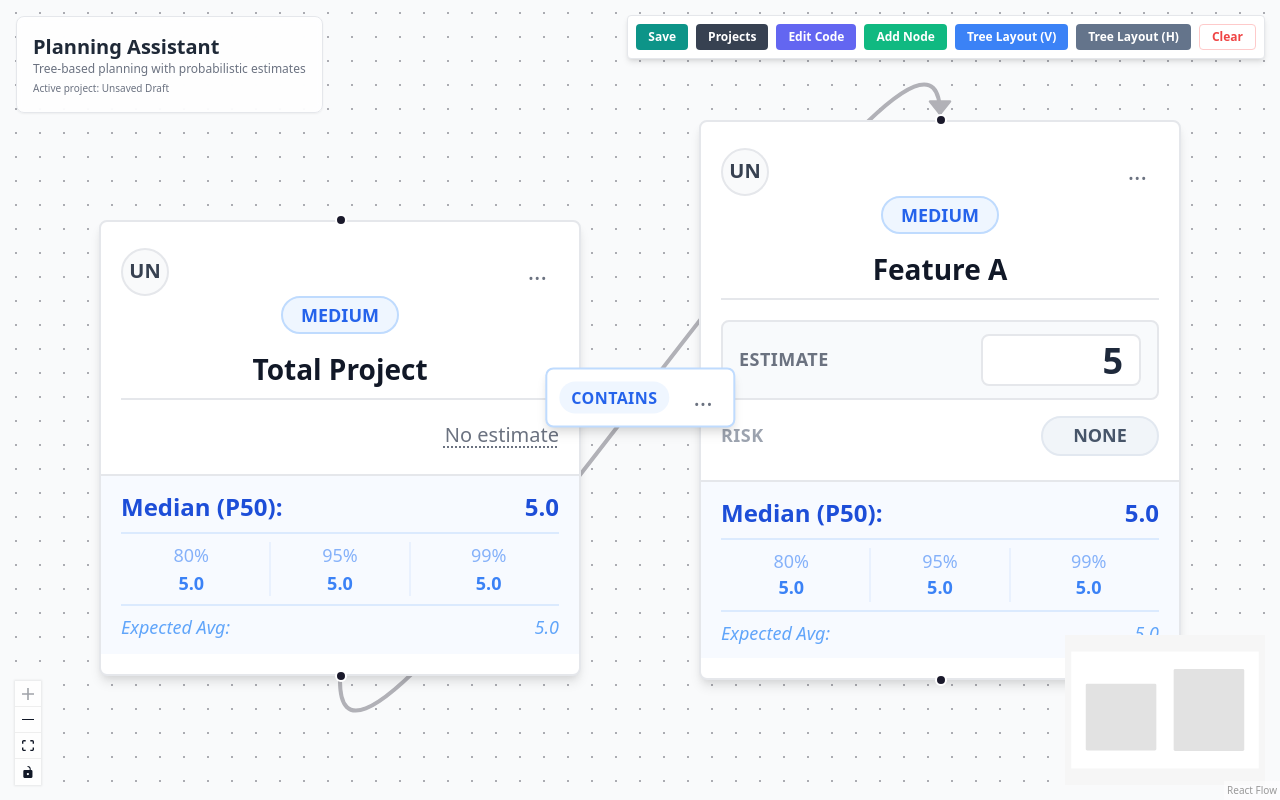
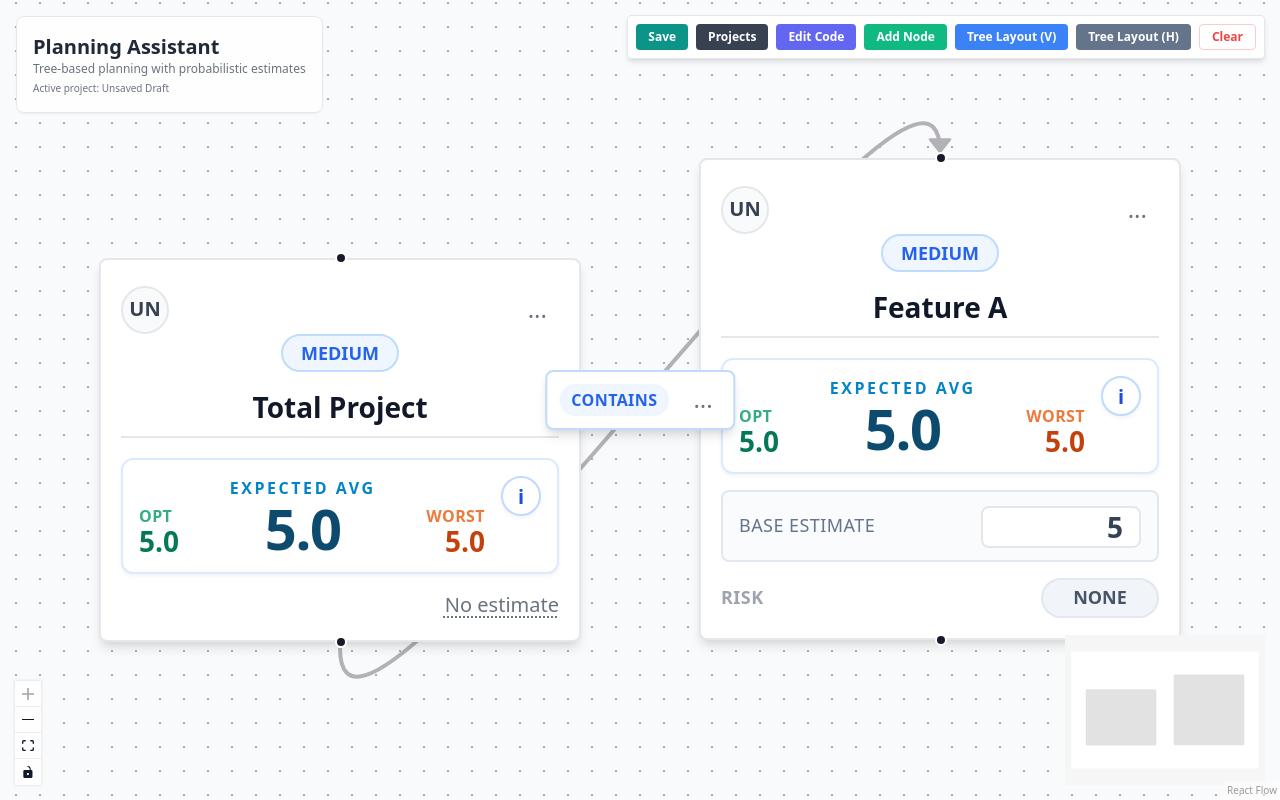
Before and after one commit to vladimirshefer/project-planner, a React (Vite) app: page /projects/new in a window 1280 px wide. Built offline with nearby package versions, Linux system fonts and the light colour scheme.

Commit message:
rework estimates visual

```diff
--- a/src/components/NodeView.tsx
+++ b/src/components/NodeView.tsx
@@ -38,7 +38,7 @@ export function NodeView({
   skillSuggestions: string[]
   priorities: Priority[]
   riskLevels: ProjectStats.RiskLevel[]
-  totals: ReturnType<typeof ProjectStats.extractViewMarks> | null
+  totals: ProjectStats.ViewMarks | null
   onUpdateData: (key: keyof NodeData, value: any) => void
   onDeleteNode: () => void
 }) {
@@ -46,10 +46,12 @@ export function NodeView({
   const [isSkillsEnabled, setIsSkillsEnabled] = useState((data.requiredSkills?.length ?? 0) > 0)
   const [isAssigneeOpen, setIsAssigneeOpen] = useState(false)
   const [isOptionsOpen, setIsOptionsOpen] = useState(false)
+  const [isEstimateInfoOpen, setIsEstimateInfoOpen] = useState(false)
   const [isEditingEstimate, setIsEditingEstimate] = useState(false)
   const [draftEstimate, setDraftEstimate] = useState('')
   const assigneeMenuRef = useRef<HTMLDivElement | null>(null)
   const optionsMenuRef = useRef<HTMLDivElement | null>(null)
+  const estimateInfoRef = useRef<HTMLDivElement | null>(null)
   const estimateInputRef = useRef<HTMLInputElement | null>(null)
 
   useEffect(() => {
@@ -90,12 +92,16 @@ export function NodeView({
       if (isOptionsOpen && optionsMenuRef.current && !optionsMenuRef.current.contains(target)) {
         setIsOptionsOpen(false)
       }
+      if (isEstimateInfoOpen && estimateInfoRef.current && !estimateInfoRef.current.contains(target)) {
+        setIsEstimateInfoOpen(false)
+      }
     }
 
     const onKeyDown = (event: KeyboardEvent) => {
       if (event.key !== 'Escape') return
       setIsAssigneeOpen(false)
       setIsOptionsOpen(false)
+      setIsEstimateInfoOpen(false)
     }
 
     document.addEventListener('pointerdown', onPointerDown)
@@ -107,7 +113,7 @@ export function NodeView({
       document.removeEventListener('touchstart', onPointerDown)
       document.removeEventListener('keydown', onKeyDown)
     }
-  }, [isAssigneeOpen, isOptionsOpen])
+  }, [isAssigneeOpen, isEstimateInfoOpen, isOptionsOpen])
 
   const assigneeIds = data.assigneeIds ?? []
   const assignees = workers.filter((worker) => assigneeIds.includes(worker.id))
@@ -270,6 +276,78 @@ export function NodeView({
       />
 
       <div className="flex flex-col gap-2 text-[10px] text-gray-500 pt-0.5">
+        {totals && (
+          <div className="relative rounded-md border border-blue-100 px-2 py-2 shadow-sm" ref={estimateInfoRef}>
+            <div className="flex items-start justify-between gap-2">
+              <div
+                className="flex min-w-0 flex-1 items-end justify-between gap-2"
+                aria-label="Estimate summary"
+              >
+                <div
+                  title="Optimistic estimate - P30 - 30% chance"
+                  className="flex min-w-0 flex-col items-start text-emerald-700"
+                >
+                  <span className="text-[8px] font-semibold uppercase tracking-wide text-emerald-600/80">Opt</span>
+                  <span className="text-sm font-semibold leading-none">{totals.p30.toFixed(1)}</span>
+                </div>
+                <div className="flex min-w-0 flex-1 flex-col items-center text-center text-sky-900">
+                  <span className="text-[8px] font-semibold uppercase tracking-[0.16em] text-sky-600">Expected avg</span>
+                  <span className="text-[28px] font-black leading-none tracking-tight">{totals.ev.toFixed(1)}</span>
+                </div>
+                <div
+                  title="Worst-case estimate - P95 - 95% confidence"
+                  className="flex min-w-0 flex-col items-end text-orange-700"
+                >
+                  <span className="text-[8px] font-semibold uppercase tracking-wide text-orange-600/80">Worst</span>
+                  <span className="text-sm font-semibold leading-none">{totals.p95.toFixed(1)}</span>
+                </div>
+              </div>
+
+              <button
+                type="button"
+                aria-expanded={isEstimateInfoOpen}
+                aria-label="Show estimate details"
+                onClick={() => setIsEstimateInfoOpen((open) => !open)}
+                className="flex h-5 w-5 shrink-0 items-center justify-center rounded-full border border-blue-200 bg-white text-[10px] font-bold text-blue-700 shadow-sm hover:bg-blue-50"
+              >
+                i
+              </button>
+            </div>
+
+            {isEstimateInfoOpen && (
+              <div className="absolute right-0 top-full z-20 mt-1 w-40 md border border-blue-100 bg-white p-2 shadow-lg">
+                <div className="mb-1 text-[9px] font-semibold uppercase tracking-wide text-blue-500">Estimate breakdown</div>
+                <div className="space-y-1 text-[10px] text-slate-600">
+                  <div className="flex items-center justify-between gap-2">
+                    <span>Expected avg</span>
+                    <span className="font-semibold text-sky-800">{totals.ev.toFixed(1)}</span>
+                  </div>
+                  <div className="flex items-center justify-between gap-2">
+                    <span>Optimistic (P30)</span>
+                    <span className="font-semibold text-emerald-700">{totals.p30.toFixed(1)}</span>
+                  </div>
+                  <div className="flex items-center justify-between gap-2">
+                    <span>P50</span>
+                    <span className="font-semibold text-slate-800">{totals.p50.toFixed(1)}</span>
+                  </div>
+                  <div className="flex items-center justify-between gap-2">
+                    <span>P80</span>
+                    <span className="font-semibold text-slate-800">{totals.p80.toFixed(1)}</span>
+                  </div>
+                  <div className="flex items-center justify-between gap-2">
+                    <span>Worst (P95)</span>
+                    <span className="font-semibold text-orange-700">{totals.p95.toFixed(1)}</span>
+                  </div>
+                  <div className="flex items-center justify-between gap-2">
+                    <span>P99</span>
+                    <span className="font-semibold text-slate-800">{totals.p99.toFixed(1)}</span>
+                  </div>
+                </div>
+              </div>
+            )}
+          </div>
+        )}
+
         {!estimateIsSet && !isEditingEstimate && (
           <div className="flex justify-end">
             <button
@@ -287,14 +365,14 @@ export function NodeView({
         )}
 
         {(estimateIsSet || isEditingEstimate) && (
-          <div className="flex justify-between items-center gap-2 border rounded px-2 py-1 bg-slate-50">
-            <span className="whitespace-nowrap font-semibold text-[9px] uppercase tracking-wide">Estimate</span>
-            <div className="w-20 min-h-[30px] flex items-center justify-end">
+          <div className="flex justify-between items-center gap-2 rounded border border-slate-200 px-2 py-1 bg-slate-50/70">
+            <span className="whitespace-nowrap font-medium text-[9px] uppercase tracking-wide text-slate-500">Base estimate</span>
+            <div className="w-20 min-h-[26px] flex items-center justify-end">
               <input
                 ref={estimateInputRef}
                 type="number"
                 value={isEditingEstimate ? draftEstimate : formatEstimateInput(data.estimate)}
-                className="w-20 border rounded px-2 text-right text-lg font-bold leading-none focus:ring-1 focus:ring-blue-500 outline-none bg-white text-slate-800"
+                className="w-20 border rounded px-2 text-right text-sm font-semibold leading-none focus:ring-1 focus:ring-blue-500 outline-none bg-white text-slate-700"
                 onFocus={() => setIsEditingEstimate(true)}
                 onChange={(e) => setDraftEstimate(e.target.value)}
                 onBlur={commitEstimate}
@@ -356,39 +434,13 @@ export function NodeView({
         )}
       </div>
 
-      {totals && (
+      {totals && totals.successProb < 0.9999 && (
         <div className="mt-1 border-t pt-2 flex flex-col gap-1 bg-blue-50/50 -mx-2.5 px-2.5 pb-1.5">
-          <div className="flex justify-between items-center font-bold text-xs text-blue-700">
-            <span>Median (P50):</span>
-            <span>{totals.p50.toFixed(1)}</span>
-          </div>
-
-          {totals.successProb < 0.9999 && (
-            <div
-              className={`flex justify-between items-center text-[10px] font-bold px-1 py-0.5 rounded ${totals.successProb < 0.9 ? 'bg-red-100 text-red-700' : 'bg-green-100 text-green-700'}`}
-            >
-              <span>SUCCESS CHANCE:</span>
-              <span>{(totals.successProb * 100).toFixed(1)}%</span>
-            </div>
-          )}
-
-          <div className="grid grid-cols-3 gap-1 text-[9px] text-blue-500 text-center border-t border-blue-100 pt-1">
-            <div title="80% Confidence Level" className="flex flex-col">
-              <span className="opacity-60">80%</span>
-              <span className="font-semibold">{totals.p80.toFixed(1)}</span>
-            </div>
-            <div title="95% Confidence Level" className="flex flex-col border-x border-blue-100/50">
-              <span className="opacity-60">95%</span>
-              <span className="font-semibold">{totals.p95.toFixed(1)}</span>
-            </div>
-            <div title="99% Confidence Level" className="flex flex-col">
-              <span className="opacity-60">99%</span>
-              <span className="font-semibold">{totals.p99.toFixed(1)}</span>
-            </div>
-          </div>
-          <div className="flex justify-between items-center text-[9px] text-blue-400 border-t border-blue-100 pt-1 italic">
-            <span>Expected Avg:</span>
-            <span>{totals.ev.toFixed(1)}</span>
+          <div
+            className={`flex justify-between items-center text-[10px] font-bold px-1 py-0.5 rounded ${totals.successProb < 0.9 ? 'bg-red-100 text-red-700' : 'bg-green-100 text-green-700'}`}
+          >
+            <span>SUCCESS CHANCE:</span>
+            <span>{(totals.successProb * 100).toFixed(1)}%</span>
           </div>
         </div>
       )}
--- a/src/utils/project-stats.ts
+++ b/src/utils/project-stats.ts
@@ -52,6 +52,7 @@ export namespace ProjectStats {
    * The structure we use to show the final results to the user.
    */
   export interface ViewMarks {
+    p30: number;
     p50: number;
     p80: number;
     p95: number;
@@ -65,6 +66,7 @@ export namespace ProjectStats {
    */
   export function extractViewMarks(dist: StatsEngine.Distribution, successProb: number): ViewMarks {
     return {
+      p30: StatsEngine.getPercentile(dist, 30),
       p50: StatsEngine.getPercentile(dist, 50),
       p80: StatsEngine.getPercentile(dist, 80),
       p95: StatsEngine.getPercentile(dist, 95),
```
